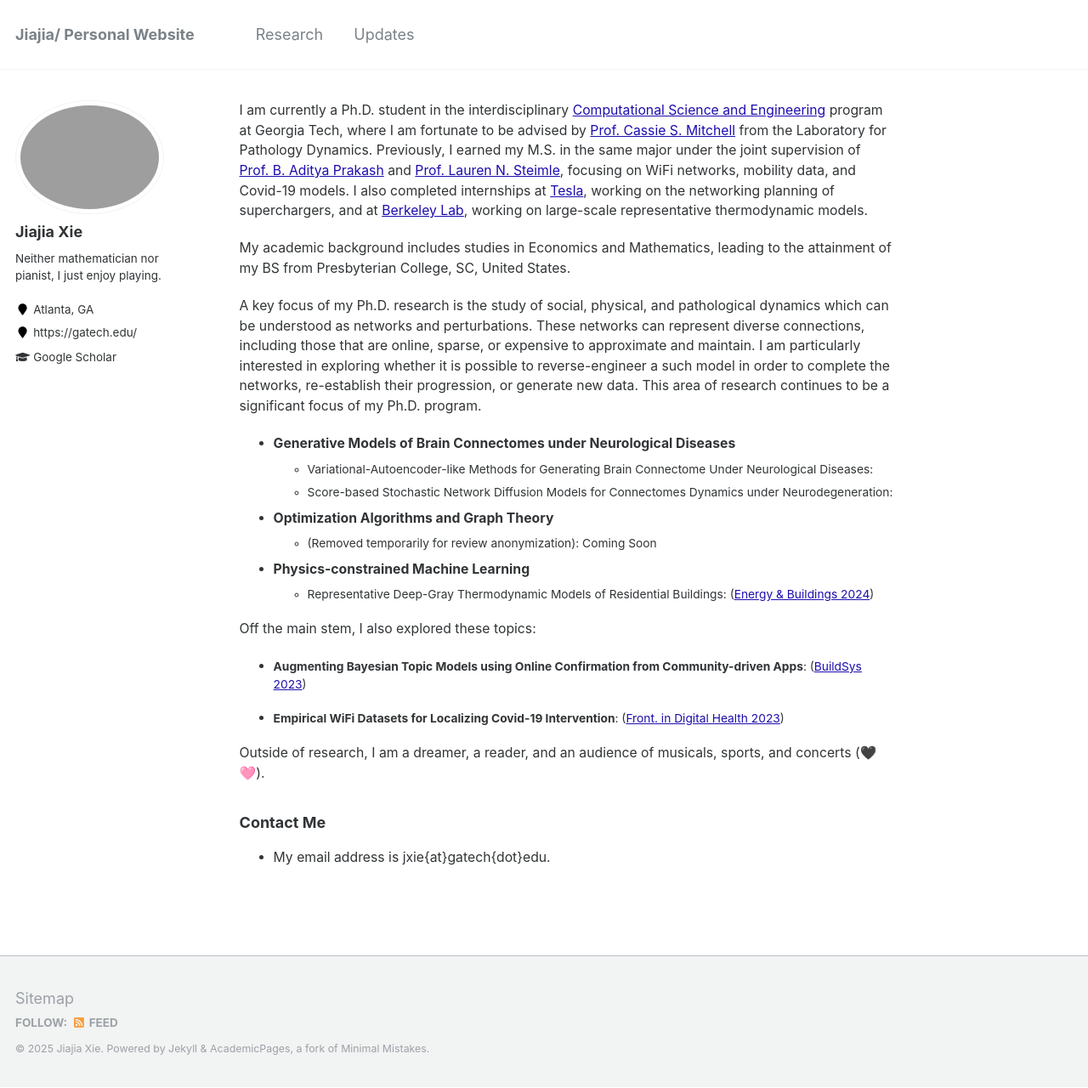
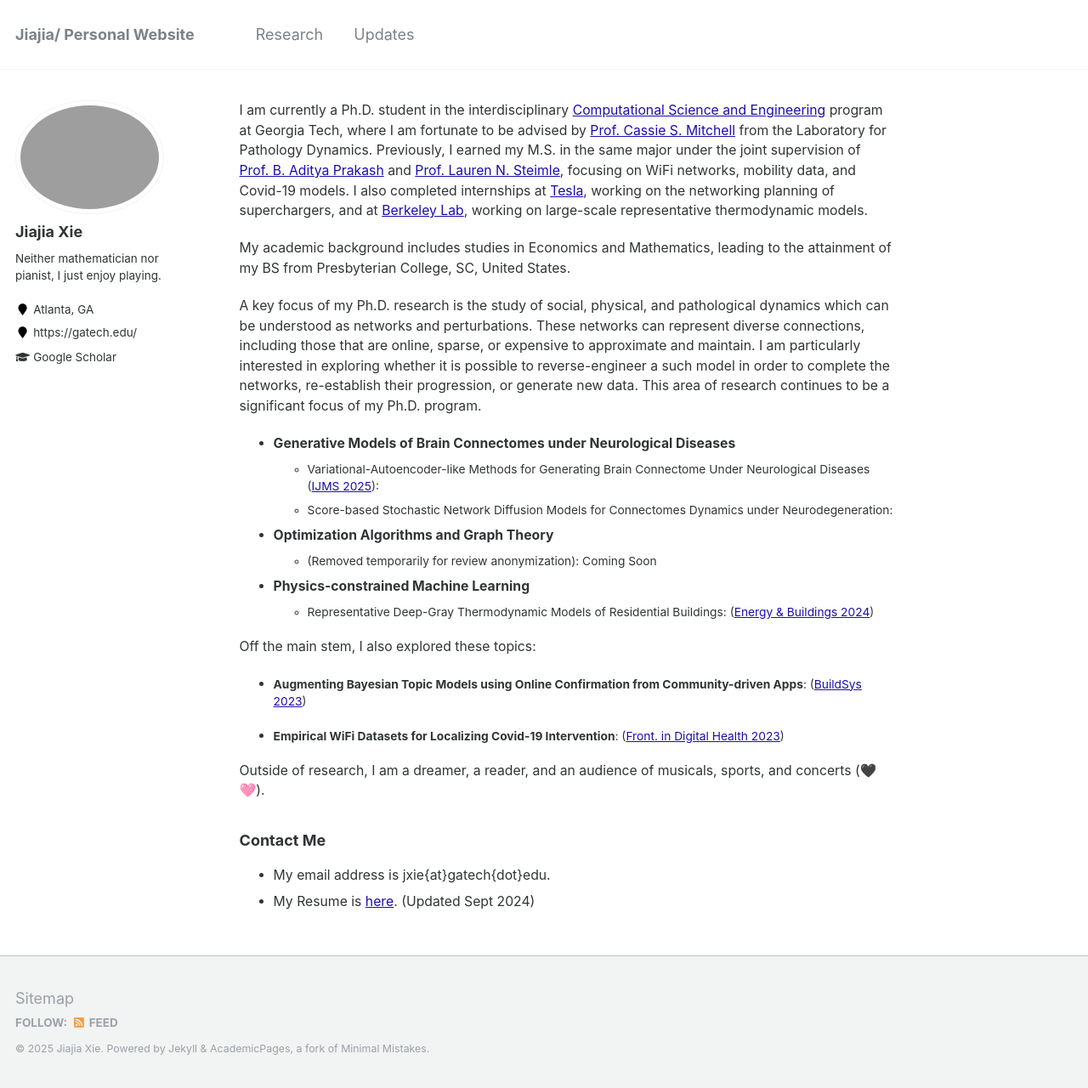
Before and after one commit to jxie1997/jxie1997.github.io, a Jekyll site: the page built from _pages/about.md, in a window 1280 px wide and 1280 px high. Shown: the whole window at 85% size. Built offline with Jekyll 4.4.1, drawn with Linux system fonts in a browser that asks for light colours.

Commit message:
01/29/2025

```diff
--- a/_pages/about.md
+++ b/_pages/about.md
@@ -17,7 +17,7 @@ A key focus of my Ph.D. research is the study of social, physical, and pathologi
 
 
 * **Generative Models of Brain Connectomes under Neurological Diseases**
-  - Variational-Autoencoder-like Methods for Generating Brain Connectome Under Neurological Diseases:
+  - Variational-Autoencoder-like Methods for Generating Brain Connectome Under Neurological Diseases ([IJMS 2025](https://www.mdpi.com/1422-0067/26/3/1062)):
   - Score-based Stochastic Network Diffusion Models for Connectomes Dynamics under Neurodegeneration:
 
 * **Optimization Algorithms and Graph Theory**
@@ -40,4 +40,4 @@ Outside of research, I am a dreamer, a reader, and an audience of musicals, spor
 ### Contact Me
 
 * My email address is jxie{at}gatech{dot}edu.
-<!-- * My Resume is [here](https://jxie1997.github.io/files/JiajiaXie_resume.pdf). (Updated Sept 2024)  -->
+* My Resume is [here](https://jxie1997.github.io/files/JiajiaXie_resume.pdf). (Updated Sept 2024)
```
Also changed, not shown: 3 other files.
